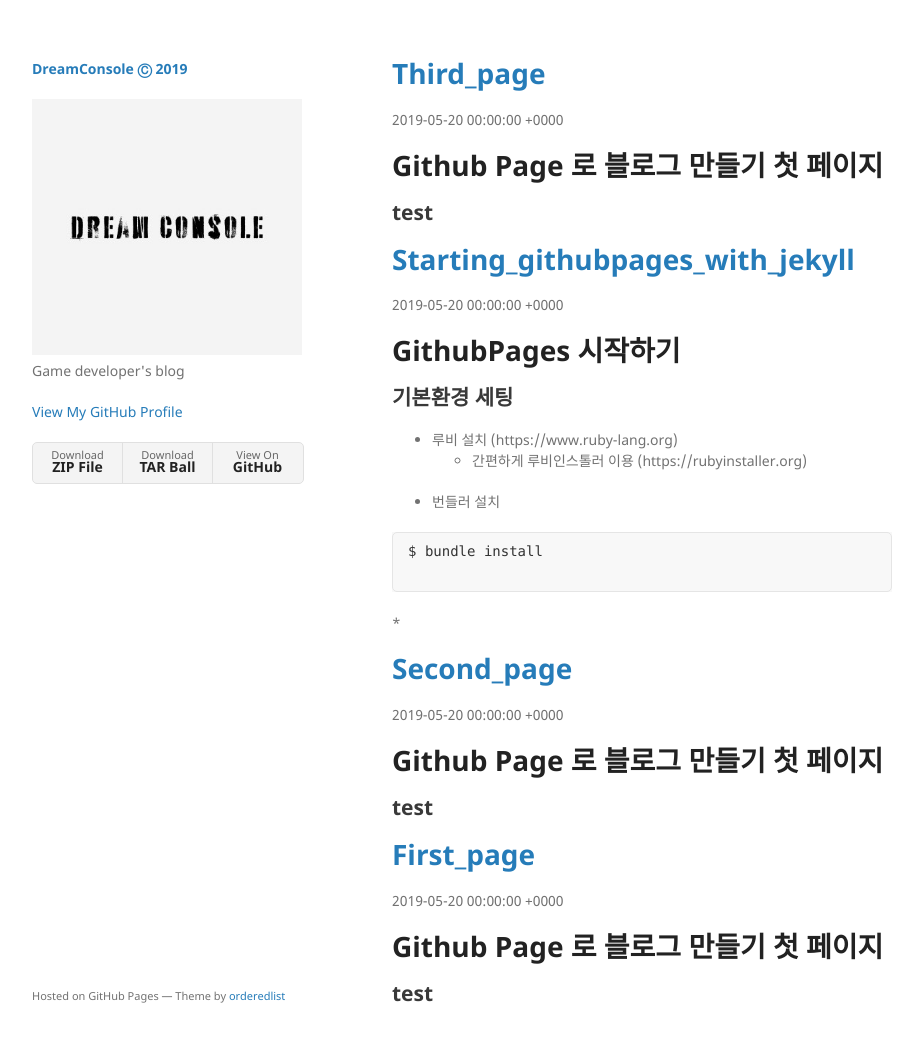
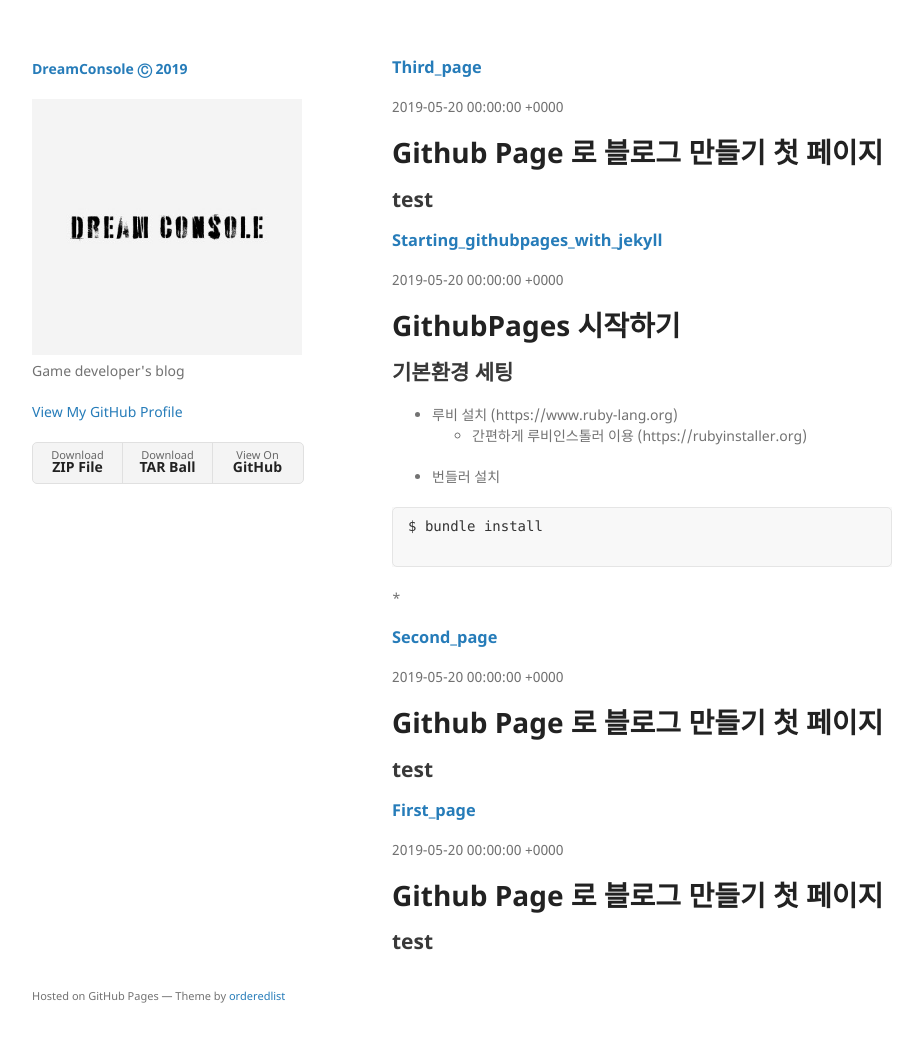
Before and after one commit to joanpark/joanpark.github.io, a Jekyll site: the page built from index.html, in a window 1280 px wide and 1075 px high. Shown: the top 1042 px of the window, without its empty margins (178-1101 px from the left). Built offline with Jekyll 4.4.1, drawn with Linux system fonts in a browser that asks for light colours; the list of posts is cut into pages by our own code.

Commit message:
Update index.html

```diff
--- a/index.html
+++ b/index.html
@@ -7,7 +7,8 @@
 <div>
       <!-- This loops through the paginated posts -->
       {% for post in paginator.posts %}
-      <h1><a href="{{ post.url }}">{{ post.title }}</a></h1>
+      <div>
+      <h3><a href="{{ post.url }}">{{ post.title }}</a></h3>
       <p class="author">
         <span class="date">{{ post.date }}</span>
       </p>
@@ -15,6 +16,6 @@
         {{ post.content }}
       </div>
       {% endfor %}
-
+      </div>
 </div>
 </main>
```
